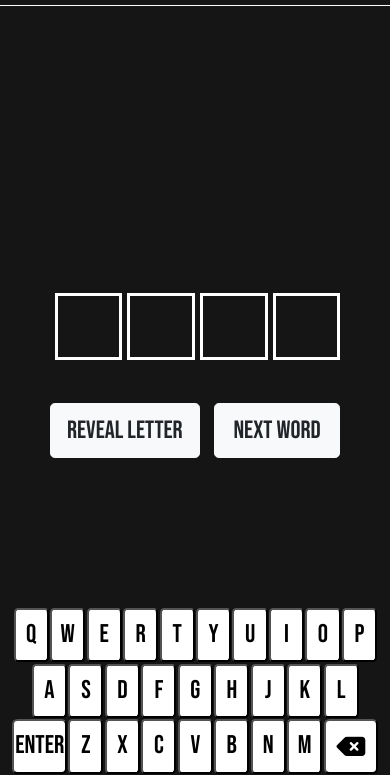
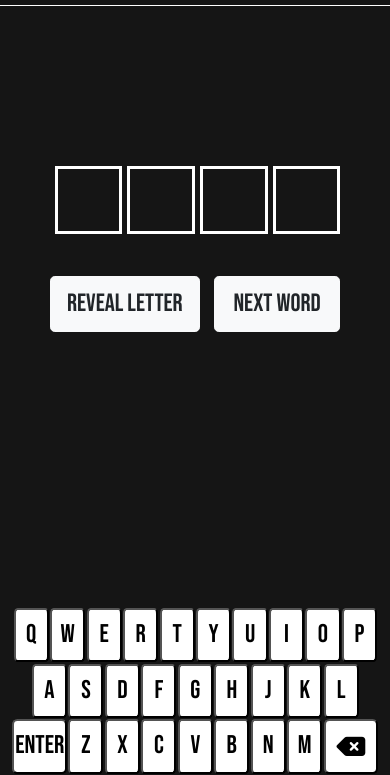
Before and after one commit to jacobbaber/Definy, a website: page index.html in a window 390 px wide. Shown: the part 69-844 px from the top of the page. Drawn offline with nearby package versions, Linux system fonts and the light colour scheme; no server answers.

Commit message:
changed height for mobile use

```diff
--- a/styles.css
+++ b/styles.css
@@ -168,6 +168,10 @@ html {
 }
 
 @media only screen and (max-width: 600px) {
+
+  .def-container {
+    height: 15%;
+  }
   .key {
     margin-right: 0.1vw;
     margin-bottom: 0.3vw;
```
